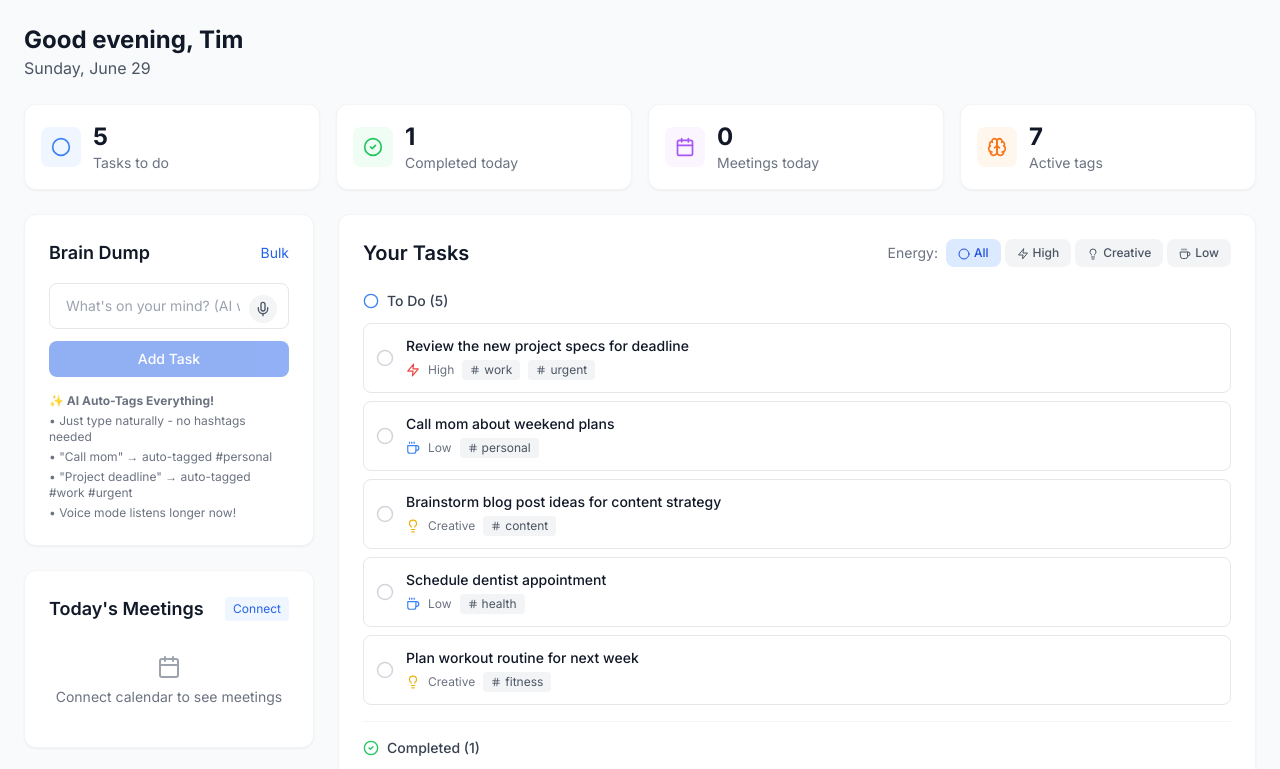
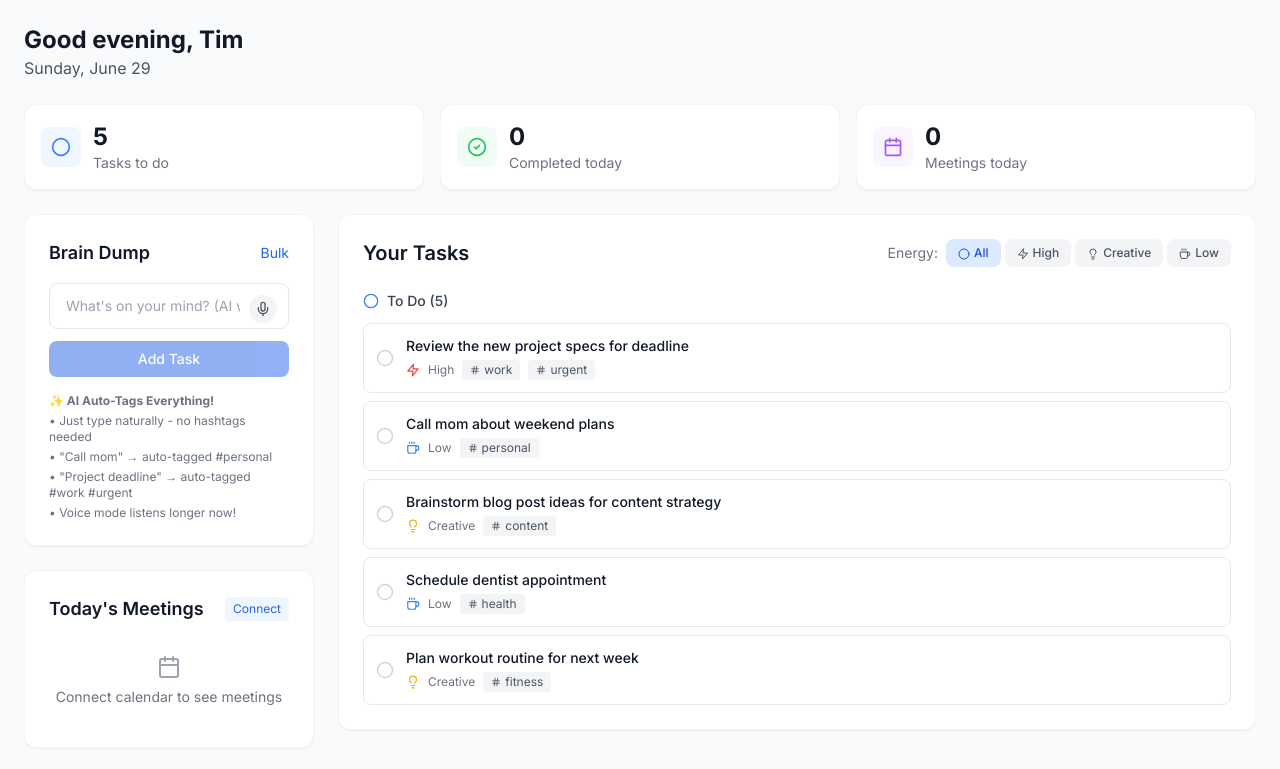
Before and after one commit to timcoe429/life-dashboard, a Next.js app: page / in a window 1280 px wide. Shown: the top 769 px of the page. Built offline with nearby package versions, Linux system fonts and the light colour scheme.

Commit message:
Calender and UI Update

```diff
--- a/components/LifeDashboard.js
+++ b/components/LifeDashboard.js
@@ -11,11 +11,10 @@ const LifeDashboard = () => {
     { id: 1, text: "Review the new project specs for deadline", completed: false, energy: "high", tags: ["work", "urgent"], context: "office" },
     { id: 2, text: "Call mom about weekend plans", completed: false, energy: "low", tags: ["personal"], context: "phone" },
     { id: 3, text: "Brainstorm blog post ideas for content strategy", completed: false, energy: "creative", tags: ["content"], context: "anywhere" },
-    { id: 4, text: "Order groceries from amazon", completed: true, energy: "low", tags: ["shopping"], context: "computer" },
     { id: 5, text: "Schedule dentist appointment", completed: false, energy: "low", tags: ["health"], context: "phone" },
     { id: 6, text: "Plan workout routine for next week", completed: false, energy: "creative", tags: ["fitness"], context: "anywhere" },
   ]);
-  const [completedToday, setCompletedToday] = useState(1);
+  const [completedToday, setCompletedToday] = useState(0);
   const [accessToken, setAccessToken] = useState(null);
   const [calendarEvents, setCalendarEvents] = useState([]);
   const [todayEvents, setTodayEvents] = useState([]);
@@ -62,16 +61,44 @@ const LifeDashboard = () => {
     }
   }, []);
 
-  // Save tasks whenever they change
+  // Save tasks whenever they change and handle daily reset
   useEffect(() => {
     localStorage.setItem('dashboard_tasks', JSON.stringify(tasks));
+
+    // Check if it's a new day and reset completed tasks
+    const today = new Date().toDateString();
+    const lastResetDate = localStorage.getItem('last_reset_date');
+
+    if (lastResetDate !== today) {
+      // It's a new day! Reset all completed tasks and clear old ones
+      const resetTasks = tasks.map(task =>
+        task.completed ? { ...task, completed: false, completedAt: null } : task
+      );
+
+      // Remove completed tasks older than today
+      const cleanedTasks = resetTasks.filter(task =>
+        !task.completedAt || new Date(task.completedAt).toDateString() === today
+      );
+
+      if (tasks.length !== cleanedTasks.length || tasks.some((task, i) => task.completed !== cleanedTasks[i]?.completed)) {
+        setTasks(cleanedTasks);
+      }
+
+      localStorage.setItem('last_reset_date', today);
+      setCompletedToday(0);
+    } else {
+      // Same day, count completed tasks
       const completed = tasks.filter(task => task.completed).length;
       setCompletedToday(completed);
+    }
   }, [tasks]);
 
   useEffect(() => {
     if (accessToken) {
       fetchCalendarEvents();
+      // Auto-refresh calendar every 5 minutes
+      const interval = setInterval(fetchCalendarEvents, 5 * 60 * 1000);
+      return () => clearInterval(interval);
     }
   }, [accessToken]);
 
@@ -329,21 +356,33 @@ const LifeDashboard = () => {
   };
 
   const fetchCalendarEvents = async () => {
+    if (!accessToken) return;
+
     try {
+      console.log('Fetching calendar events...');
       const response = await fetch(`/api/calendar?accessToken=${encodeURIComponent(accessToken)}`);
       const result = await response.json();
 
+      console.log('Calendar API response:', result);
+
       if (result.success) {
         setCalendarEvents(result.events);
+        console.log('Total events found:', result.events.length);
 
         // Filter for today only
         const now = new Date();
         const today = new Date(now.getFullYear(), now.getMonth(), now.getDate());
         const tomorrow = new Date(today.getTime() + 24 * 60 * 60 * 1000);
 
+        console.log('Filtering events for today:', today.toDateString());
+
         const todayEvents = result.events.filter(event => {
           const eventDate = new Date(event.start?.dateTime || event.start?.date);
-          return eventDate >= today && eventDate < tomorrow;
+          const isToday = eventDate >= today && eventDate < tomorrow;
+          if (isToday) {
+            console.log('Found today event:', event.summary, eventDate);
+          }
+          return isToday;
         }).map(event => ({
           id: event.id,
           title: event.summary || 'Untitled Event',
@@ -351,7 +390,10 @@ const LifeDashboard = () => {
           location: event.location
         }));
 
+        console.log('Today events after filtering:', todayEvents);
         setTodayEvents(todayEvents);
+      } else {
+        console.error('Calendar API failed:', result.error);
       }
     } catch (error) {
       console.error('Error fetching calendar events:', error);
@@ -422,7 +464,7 @@ const LifeDashboard = () => {
         </div>
 
         {/* Stats Cards */}
-        <div className="grid grid-cols-1 md:grid-cols-4 gap-4 mb-6">
+        <div className="grid grid-cols-1 md:grid-cols-3 gap-4 mb-6">
           <div className="bg-white rounded-xl border border-gray-100 shadow-sm p-4">
             <div className="flex items-center gap-3">
               <div className="w-10 h-10 bg-blue-50 rounded-lg flex items-center justify-center">
@@ -455,18 +497,6 @@ const LifeDashboard = () => {
               <div>
                 <p className="text-2xl font-bold text-gray-900">{todayEvents.length}</p>
                 <p className="text-sm text-gray-500">Meetings today</p>
-              </div>
-            </div>
-          </div>
-
-          <div className="bg-white rounded-xl border border-gray-100 shadow-sm p-4">
-            <div className="flex items-center gap-3">
-              <div className="w-10 h-10 bg-orange-50 rounded-lg flex items-center justify-center">
-                <Brain size={20} className="text-orange-500" />
-              </div>
-              <div>
-                <p className="text-2xl font-bold text-gray-900">{new Set(tasks.flatMap(task => task.tags)).size}</p>
-                <p className="text-sm text-gray-500">Active tags</p>
               </div>
             </div>
           </div>
@@ -552,6 +582,16 @@ const LifeDashboard = () => {
             <div className="bg-white rounded-xl border border-gray-100 shadow-sm p-6">
               <div className="flex items-center justify-between mb-4">
                 <h3 className="text-lg font-semibold text-gray-900">Today's Meetings</h3>
+                <div className="flex gap-2">
+                  {accessToken && (
+                    <button
+                      onClick={fetchCalendarEvents}
+                      className="text-xs bg-gray-50 text-gray-600 px-2 py-1 rounded hover:bg-gray-100"
+                      title="Refresh calendar"
+                    >
+                      ↻ Refresh
+                    </button>
+                  )}
                   {!accessToken && (
                     <button
                       onClick={authenticateWithGoogle}
@@ -561,14 +601,20 @@ const LifeDashboard = () => {
                     </button>
                   )}
                 </div>
+              </div>
 
               <div className="space-y-3">
                 {todayEvents.length === 0 ? (
                   <div className="text-center py-4">
                     <Calendar size={24} className="text-gray-400 mx-auto mb-2" />
                     <p className="text-gray-500 text-sm">
-                      {accessToken ? "No meetings today" : "Connect calendar to see meetings"}
+                      {accessToken ? "No meetings scheduled for today" : "Connect calendar to see meetings"}
                     </p>
+                    {accessToken && (
+                      <p className="text-gray-400 text-xs mt-1">
+                        Try refreshing if you expect to see meetings
+                      </p>
+                    )}
                   </div>
                 ) : (
                   todayEvents.map(event => (
```
Lines whose indentation alone changed are shown as unchanged.
